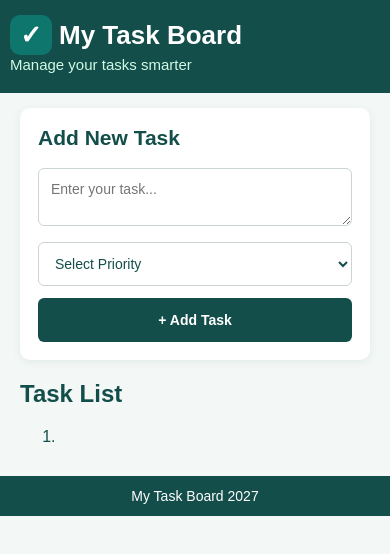
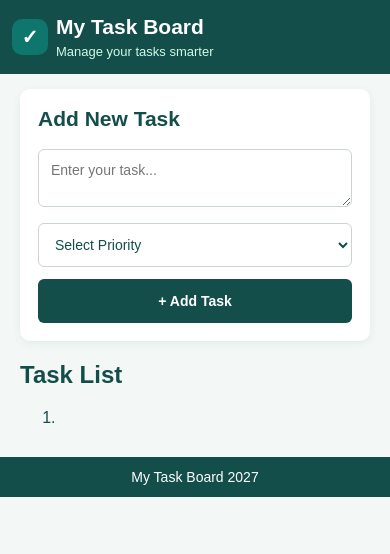
Before and after one commit to pragna21-dev/Task-Board, a plain HTML site: page index.html in a window 390 px wide. Drawn offline with Linux system fonts and the light colour scheme.

Commit message:
header with flex css and responsive

```diff
--- a/index.html
+++ b/index.html
@@ -10,15 +10,17 @@
     <!-- Header -->
     <header class="task-header">
       <div class="logo">
-        <h1><span class="logo-icon">✓</span> My Task Board</h1>
-        <p>Manage your tasks smarter</p>
+        <span class="logo-icon">✓</span>
+        <div class="logo-text">
+          <h1>My Task Board</h1>
+          <p>Manage your tasks smarter</p>
+        </div>
       </div>
     </header>
 
     <main class="container">
       <section class="task-form">
         <h2>Add New Task</h2>
-
         <form id="taskForm">
           <div class="task-description">
             <textarea id="task" name="task" rows="2" placeholder="Enter your task..." required></textarea>
@@ -31,7 +33,6 @@
               <option value="low">Low</option>
             </select>
           </div>
-
           <button type="submit" class="add-btn">+ Add Task</button>
         </form>
       </section>
--- a/style.css
+++ b/style.css
@@ -12,9 +12,17 @@ body {
 
 /* Header */
 .task-header {
+  display: flex;
+  align-items: center;
   background-color: #134e4a;
   color: #ffffff;
-  padding: 20px 10px;
+  padding: 20px;
+}
+/* Logo Container */
+.logo {
+  display: flex;
+  align-items: center;
+  gap: 12px;
 }
 
 .logo h1 {
@@ -27,15 +35,19 @@ body {
   margin: 5px 0 0;
 }
 
+/* Logo Icon */
 .logo-icon {
+  display: flex;
+  align-items: center;
+  justify-content: center;
   background-color: #0f766e;
   color: #ffffff;
   width: 42px;
   height: 42px;
   border-radius: 10px;
-  /* font-size: 24px; */
+  font-size: 24px;
   font-weight: bold;
-  padding: 5px 10px;
+  flex-shrink: 0;
 }
 /*------------------------------------------------------------------------------------*/
 
@@ -132,6 +144,29 @@ body {
 
 /* Mobile View */
 @media (max-width: 600px) {
+  /* Header */
+  .task-header {
+    padding: 15px 12px;
+  }
+
+  .logo {
+    gap: 8px;
+  }
+
+  .logo-icon {
+    width: 36px;
+    height: 36px;
+    font-size: 20px;
+  }
+
+  .logo h1 {
+    font-size: 21px;
+  }
+
+  .logo p {
+    font-size: 13px;
+  }
+  /* Form */
   #taskForm {
     flex-direction: column;
     align-items: stretch;
```
